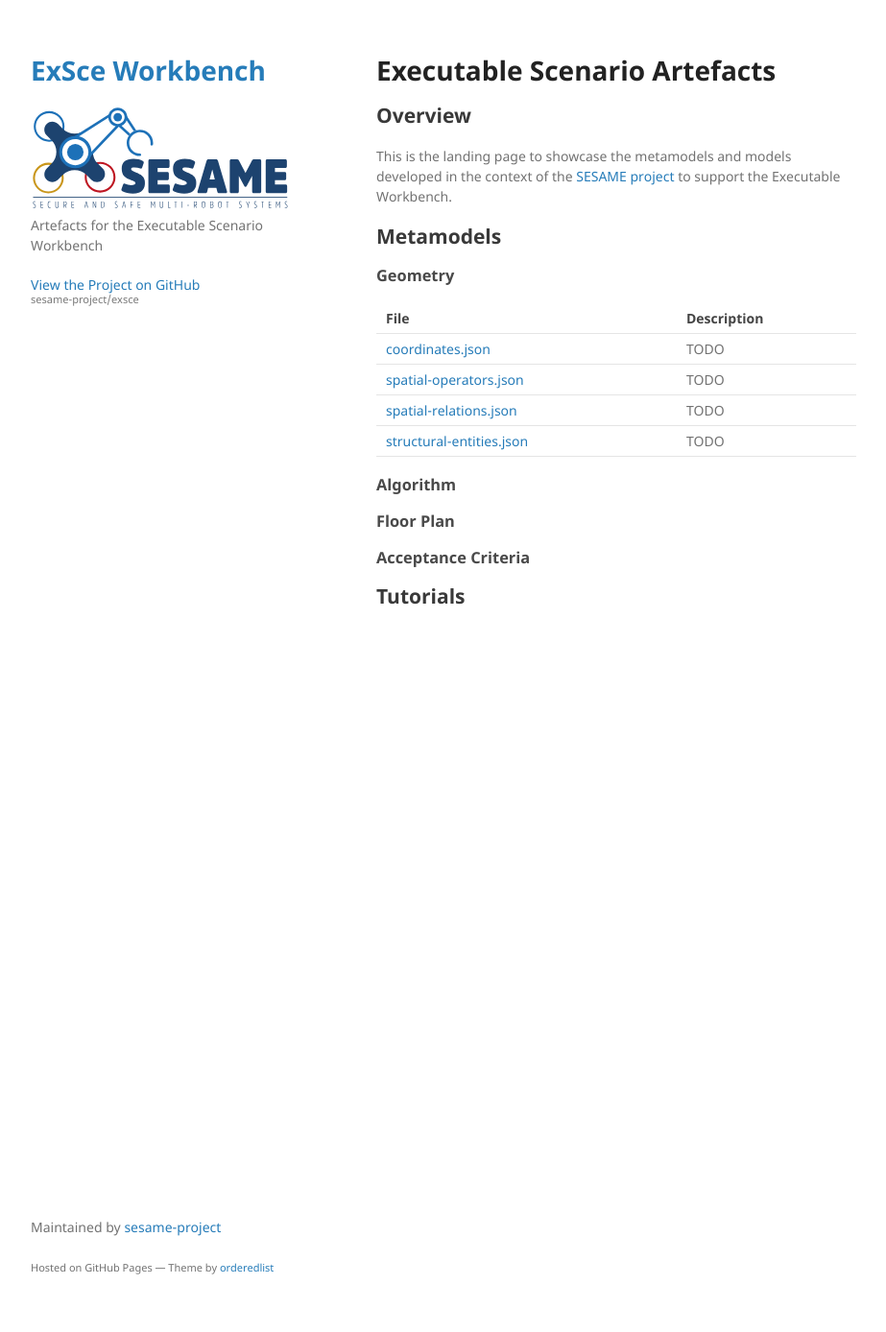
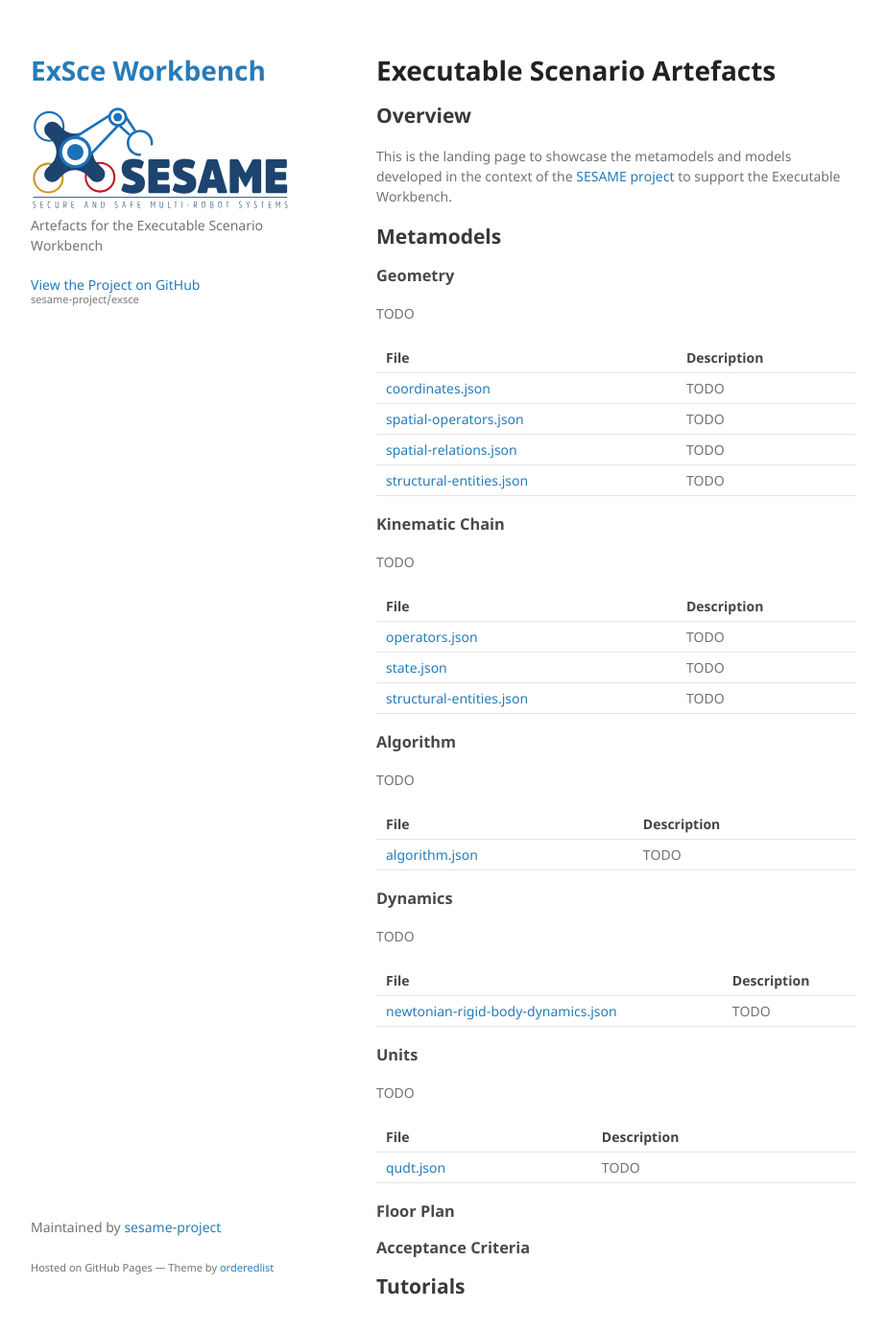
Before and after one commit to sesame-project/exsce, a Jekyll site: the page built from index.md, in a window 1280 px wide and 1400 px high. Shown: the top 1388 px of the window at 96% size, without its empty margins (178-1101 px from the left). Built offline with Jekyll 4.4.1, drawn with Linux system fonts in a browser that asks for light colours; our own code applies the rules of GitHub Pages for plain Markdown files.

Commit message:
modify data and index to render each domain automatically

```diff
--- a/_data/geometry.yml
+++ /dev/null
@@ -1,15 +0,0 @@
-- name: coordinates.json
-  path: metamodels/geometry/coordinates.json
-  description: TODO
-
-- name: spatial-operators.json
-  path: metamodels/geometry/spatial-operators.json
-  description: TODO
-
-- name: spatial-relations.json
-  path: metamodels/geometry/spatial-relations.json
-  description: TODO
-
-- name: structural-entities.json
-  path: metamodels/geometry/structural-entities.json
-  description: TODO
--- /dev/null
+++ b/_data/metamodels.yml
@@ -0,0 +1,49 @@
+- name: Geometry
+  description: TODO
+  files:
+  - name: coordinates.json
+    path: metamodels/geometry/coordinates.json
+    description: TODO
+  - name: spatial-operators.json
+    path: metamodels/geometry/spatial-operators.json
+    description: TODO
+  - name: spatial-relations.json
+    path: metamodels/geometry/spatial-relations.json
+    description: TODO
+  - name: structural-entities.json
+    path: metamodels/geometry/structural-entities.json
+    description: TODO
+
+- name: Kinematic Chain
+  description: TODO
+  files:
+  - name: operators.json
+    path: metamodels/kinematic-chain/operators.json
+    description: TODO
+  - name: state.json
+    path: metamodels/kinematic-chain/state.json
+    description: TODO
+  - name: structural-entities.json
+    path: metamodels/kinematic-chain/structural-entities.json
+    description: TODO
+
+- name: Algorithm
+  description: TODO
+  files:
+  - name: algorithm.json
+    path: metamodels/algorithm.json
+    description: TODO
+
+- name: Dynamics
+  description: TODO
+  files:
+  - name: newtonian-rigid-body-dynamics.json
+    path: metamodels/newtonian-rigid-body-dynamics.json
+    description: TODO
+
+- name: Units
+  description: TODO
+  files:
+  - name: qudt.json
+    path: metamodels/qudt.json
+    description: TODO
--- a/index.md
+++ b/index.md
@@ -10,15 +10,16 @@ This is the landing page to showcase the metamodels and models developed in the
 [SESAME project](https://www.sesame-project.org/) to support the Executable Workbench.
 
 ## Metamodels
+{% for domain in site.data.metamodels %}
+### {{ domain.name }}
 
-### Geometry
+{{domain.description}}
 
 | File | Description |
-|:-----|:-----|{% for file in site.data.geometry %}
+|:-----|:-----|{% for file in domain.files %}
 |[{{ file.name }}]({{ file.path }}) | {{ file.description }} |{% endfor %}
 
-
-### Algorithm
+{% endfor %}
 
 ### Floor Plan
 
```
